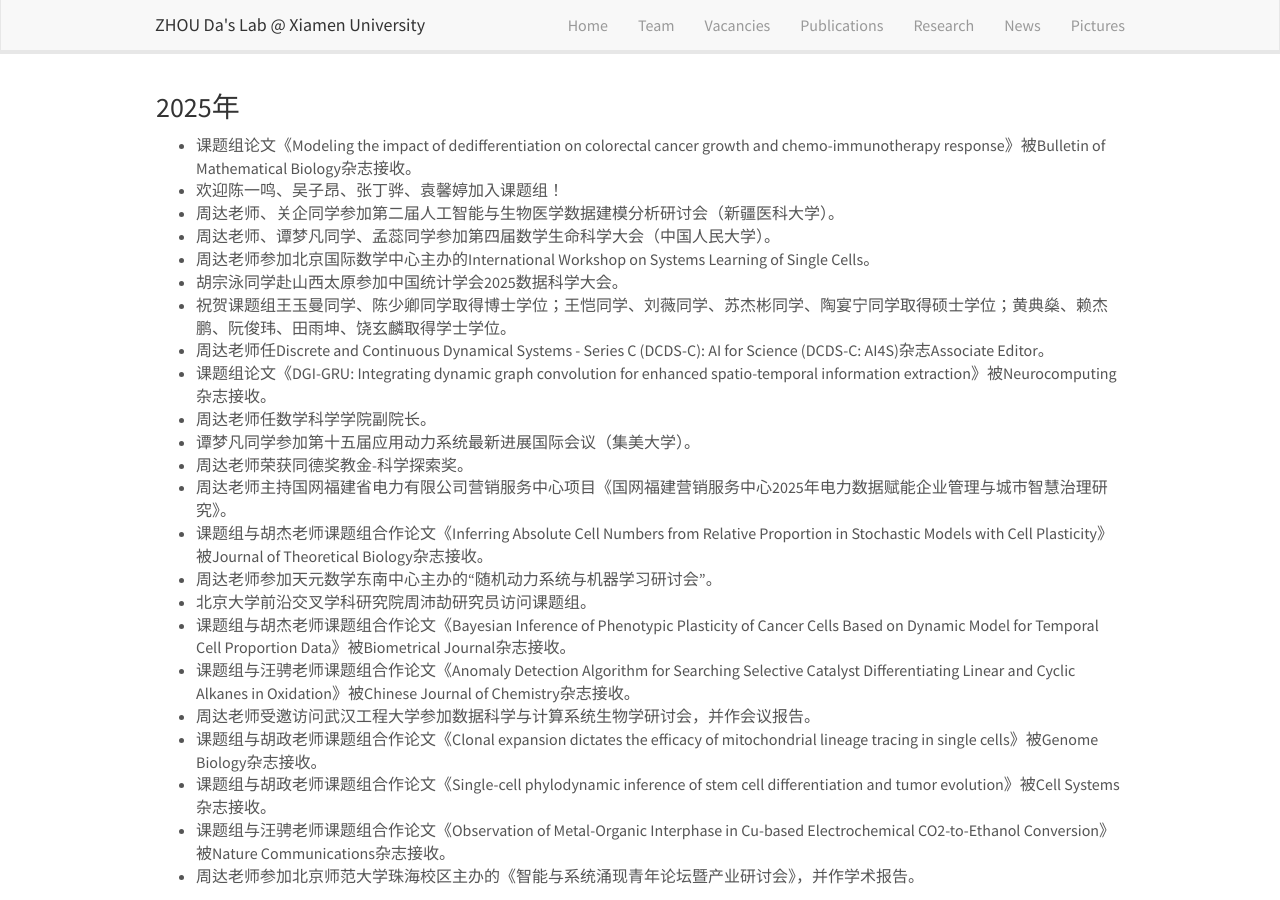
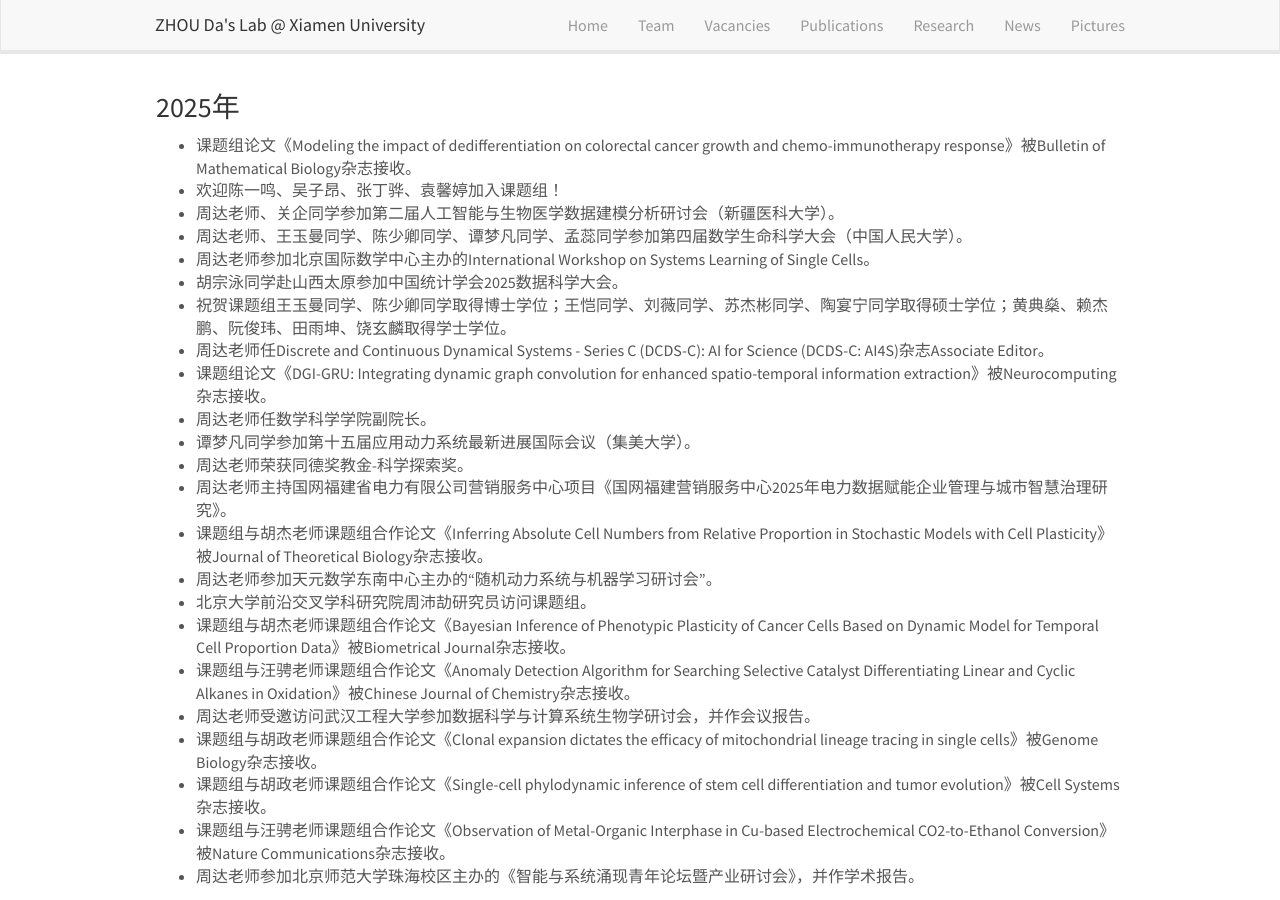
Before and after one commit to ZhouDaLab/zhoudalab.github.io, a Jekyll site: the page built from _pages/news.md, in a window 1280 px wide and 900 px high. Built offline with Jekyll 4.4.1, drawn with Linux system fonts in a browser that asks for light colours; nearby versions of some CDN libraries.

Commit message:
Update news.md

```diff
--- a/_pages/news.md
+++ b/_pages/news.md
@@ -11,7 +11,7 @@ permalink: /news/
 - 课题组论文《Modeling the impact of dedifferentiation on colorectal cancer growth and chemo-immunotherapy response》被Bulletin of Mathematical Biology杂志接收。
 - 欢迎陈一鸣、吴子昂、张丁骅、袁馨婷加入课题组！
 - 周达老师、关企同学参加第二届人工智能与生物医学数据建模分析研讨会（新疆医科大学）。
-- 周达老师、谭梦凡同学、孟蕊同学参加第四届数学生命科学大会（中国人民大学）。
+- 周达老师、王玉曼同学、陈少卿同学、谭梦凡同学、孟蕊同学参加第四届数学生命科学大会（中国人民大学）。
 - 周达老师参加北京国际数学中心主办的International Workshop on Systems Learning of Single Cells。
 - 胡宗泳同学赴山西太原参加中国统计学会2025数据科学大会。
 - 祝贺课题组王玉曼同学、陈少卿同学取得博士学位；王恺同学、刘薇同学、苏杰彬同学、陶宴宁同学取得硕士学位；黄典燊、赖杰鹏、阮俊玮、田雨坤、饶玄麟取得学士学位。
```
